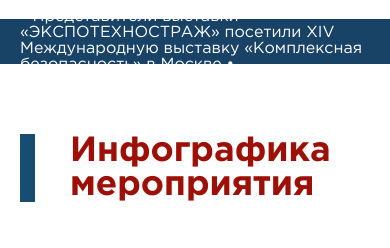
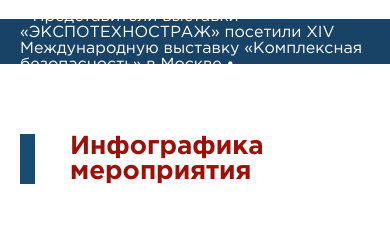
Before and after one commit to denissgraf/guard-expo, a website: page app/index.html in a window 390 px wide. Shown: the part 1057-1305 px from the top of the page. Drawn offline with nearby package versions, Linux system fonts and the light colour scheme.

Commit message:
corretion mobile

```diff
--- a/app/scss/app.scss
+++ b/app/scss/app.scss
@@ -1635,6 +1635,21 @@
     }
   }
 
+  .section-title {
+    margin: 70px 0;
+
+    .section-title__text {
+      font-size: 26px;
+      flex-grow: 1;
+      width: 100%;
+      margin: 0!important;
+
+    }
+    .section-title__btn {
+      margin-top: 30px;
+    }
+
+  }
   #infografic {
     .section-content {
       .logo {
```
Also changed, not shown: app/css/app.min.css.
